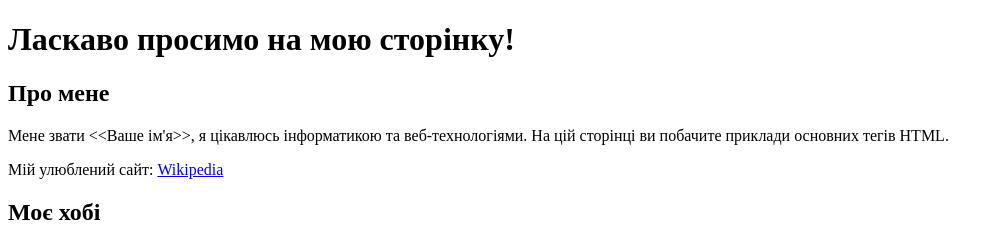
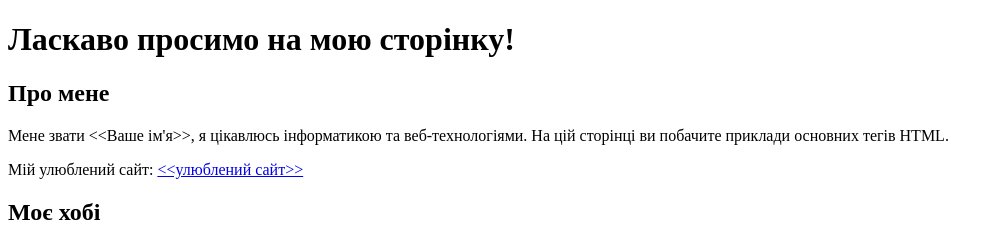
Before and after one commit to leernd007/lesson_v2, a plain HTML site: page index.html in a window 1280 px wide. Shown: the top 245 px of the page, without its empty margins (0-999 px from the left). Drawn offline with Linux system fonts and the light colour scheme.

Commit message:
Update index.html

```diff
--- a/index.html
+++ b/index.html
@@ -13,7 +13,7 @@
     <p>Мене звати <<Ваше ім'я>>, я цікавлюсь інформатикою та веб-технологіями. На цій сторінці ви побачите приклади основних тегів HTML.</p>
 
     <!-- Посилання -->
-    <p>Мій улюблений сайт: <a href="https://www.wikipedia.org" target="_blank">Wikipedia</a></p>
+    <p>Мій улюблений сайт: <a href="<<посилання на улюблений сайт>>" target="_blank"><<улюблений сайт>></a></p>
 
     <!-- Зображення -->
     <h2>Моє хобі</h2>
```
